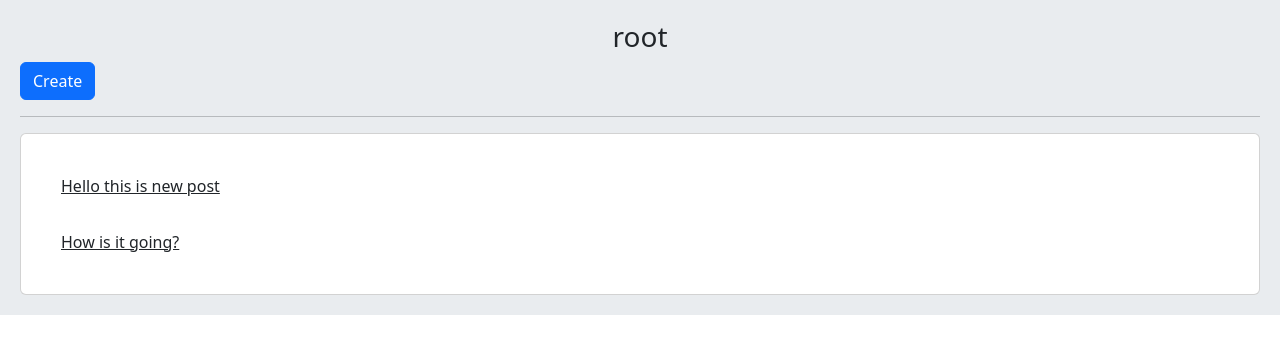
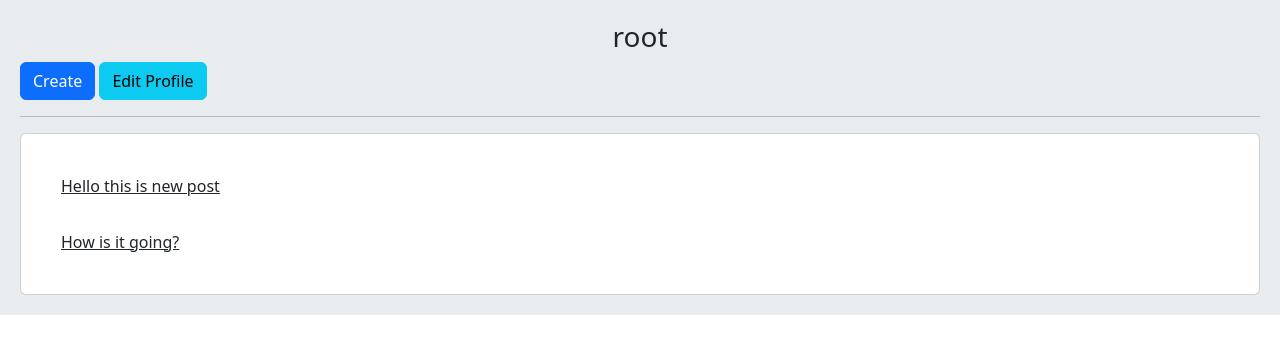
Before and after one commit to mehdi-mirzaie78/Education, a Django app: page /account/profile/1 in a window 1280 px wide. Shown: the part 56-410 px from the top of the page. Run offline with Django 4.2, Linux system fonts and the light colour scheme; a user stored in the database is signed in; data comes from the database, SQL or seed files in the repository; both versions use the stored data as it was after the commit.

Commit message:
Session 43: Edit Profile

```diff
--- a/Django 2/A/account/templates/account/profile.html
+++ b/Django 2/A/account/templates/account/profile.html
@@ -5,6 +5,7 @@
 
 	{% if request.user.id == user.id %}
 		<a href="{% url 'home:post_create' %}" class="btn btn-primary">Create</a>
+		<a href="{% url 'account:edit_user' %}" class="btn btn-info">Edit Profile</a>
 	{% elif request.user.id != user.id and not is_following %}
 		<a href="{% url 'account:user_follow' user.id %}" class="btn btn-primary">Follow</a>
 	{% elif request.user.id != user.id and is_following %}
--- a/Django 2/A/account/urls.py
+++ b/Django 2/A/account/urls.py
@@ -13,5 +13,6 @@ urlpatterns = [
     path('confirm/complete/', views.UserPasswordResetCompleteView.as_view(), name='password_reset_complete'),
     path('follow/<int:user_id>/', views.UserFollowView.as_view(), name='user_follow'),
     path('unfollow/<int:user_id>/', views.UserUnfollowView.as_view(), name='user_unfollow'),
+    path('edit_user/', views.EditUserView.as_view(), name='edit_user'),
 
 ]
--- a/Django 2/A/account/views.py
+++ b/Django 2/A/account/views.py
@@ -1,6 +1,6 @@
 from django.shortcuts import render, redirect, get_object_or_404
 from django.views import View
-from .forms import UserRegistrationForm, UserLoginForm
+from .forms import UserRegistrationForm, UserLoginForm, EditUserForm
 from django.contrib.auth.models import User
 from django.contrib import messages
 from django.contrib.auth import login, authenticate, logout
@@ -129,3 +129,22 @@ class UserUnfollowView(LoginRequiredMixin, View):
         else:
             messages.error(request, f'You are not following {user.username}', 'danger')
         return redirect('account:user_profile', user.id)
+
+
+class EditUserView(LoginRequiredMixin, View):
+    class_form = EditUserForm
+
+    def get(self, request):
+        form = self.class_form(instance=request.user.profile,
+                               initial={'email': request.user.email})
+
+        return render(request, 'account/edit_profile.html', {'form': form})
+
+    def post(self, request):
+        form = self.class_form(request.POST, instance=request.user.profile)
+        if form.is_valid():
+            form.save()
+            request.user.email = form.cleaned_data['email']
+            request.user.save()
+            messages.success(request, 'Your profile edited successfully', 'success')
+        return redirect('account:user_profile', request.user.id)
```
Also changed, not shown: Django 2/A/account/forms.py (+9 -0 lines), Django 2/A/account/templates/account/edit_profile.html (added, +9 -0 lines), Django 2/A/db.sqlite3.
